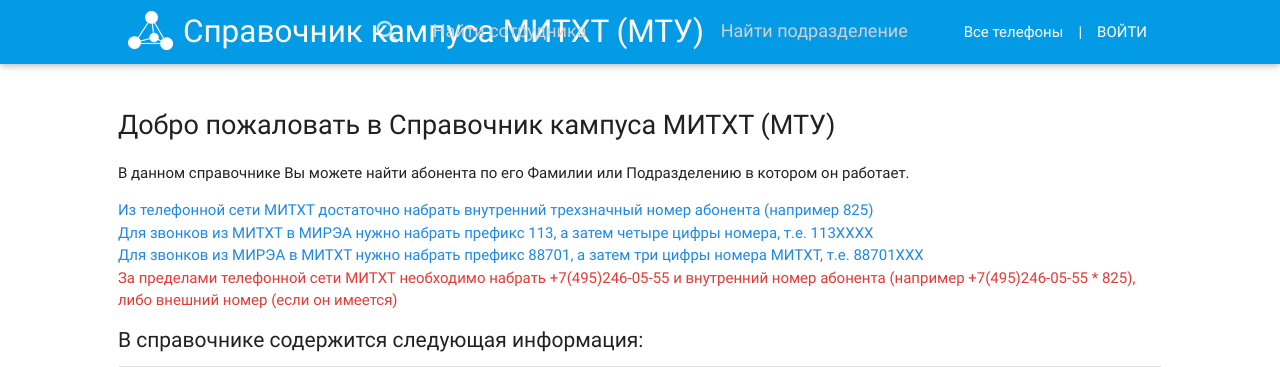
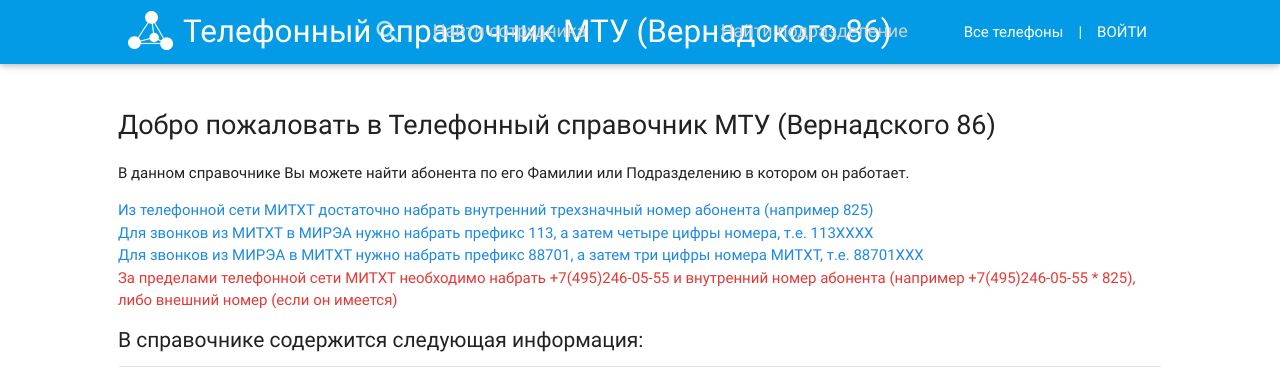
Before and after one commit to skutylev/phones, a Django app: page / in a window 1280 px wide. Shown: the top 367 px of the page. Run offline with Django 3.2, Linux system fonts and the light colour scheme; some libraries are stand-ins or nearby versions.

Commit message:
many changes

```diff
--- a/phones/templates/include/base.html
+++ b/phones/templates/include/base.html
@@ -6,7 +6,7 @@
     <meta name="viewport" content="width=device-width, initial-scale=1.0, maximum-scale=1.0, user-scalable=no"/>
 
     {% block title %}
-        <title>Телефонный справочник МТУ (кампус МИТХТ)</title>
+        <title>Телефонный справочник МТУ (Вернадского 86)</title>
     {% endblock %}
 
     {% block head_css %}
@@ -34,7 +34,7 @@
             <nav class="light-blue darken-1">
                 <div class="nav-wrapper">
                     <div class="col s12 offset-m1 m10 offset-l1 l10">
-                    <a href="/" class="brand-logo"><img style="margin-bottom: -8px; margin-left: 10px; margin-right: 10px" src="{% static "img/logo.png" %}"><span>Справочник кампуса МИТХТ (МТУ)</span></a>
+                    <a href="/" class="brand-logo"><img style="margin-bottom: -8px; margin-left: 10px; margin-right: 10px" src="{% static "img/logo.png" %}"><span>Телефонный справочник МТУ (Вернадского 86)</span></a>
                     <ul class="right hide-on-med-and-down">
                         <li>
 
--- a/phones/templates/phones/main.html
+++ b/phones/templates/phones/main.html
@@ -2,7 +2,7 @@
 {% block content %}
     <div class="row ">
         <div class="col s12 offset-m1 m10 offset-l1 l10">
-        <h2>Добро пожаловать в Справочник кампуса МИТХТ (МТУ)</h2>
+        <h2>Добро пожаловать в Телефонный справочник МТУ (Вернадского 86)</h2>
             <p>В данном справочнике Вы можете найти абонента по его Фамилии или Подразделению в котором он работает.</p>
             <p>
                 <span class="blue-text text-darken-1">Из телефонной сети МИТХТ достаточно набрать внутренний трехзначный номер абонента (например 825)</span><br />
```
Also changed, not shown: db.sqlite3.
